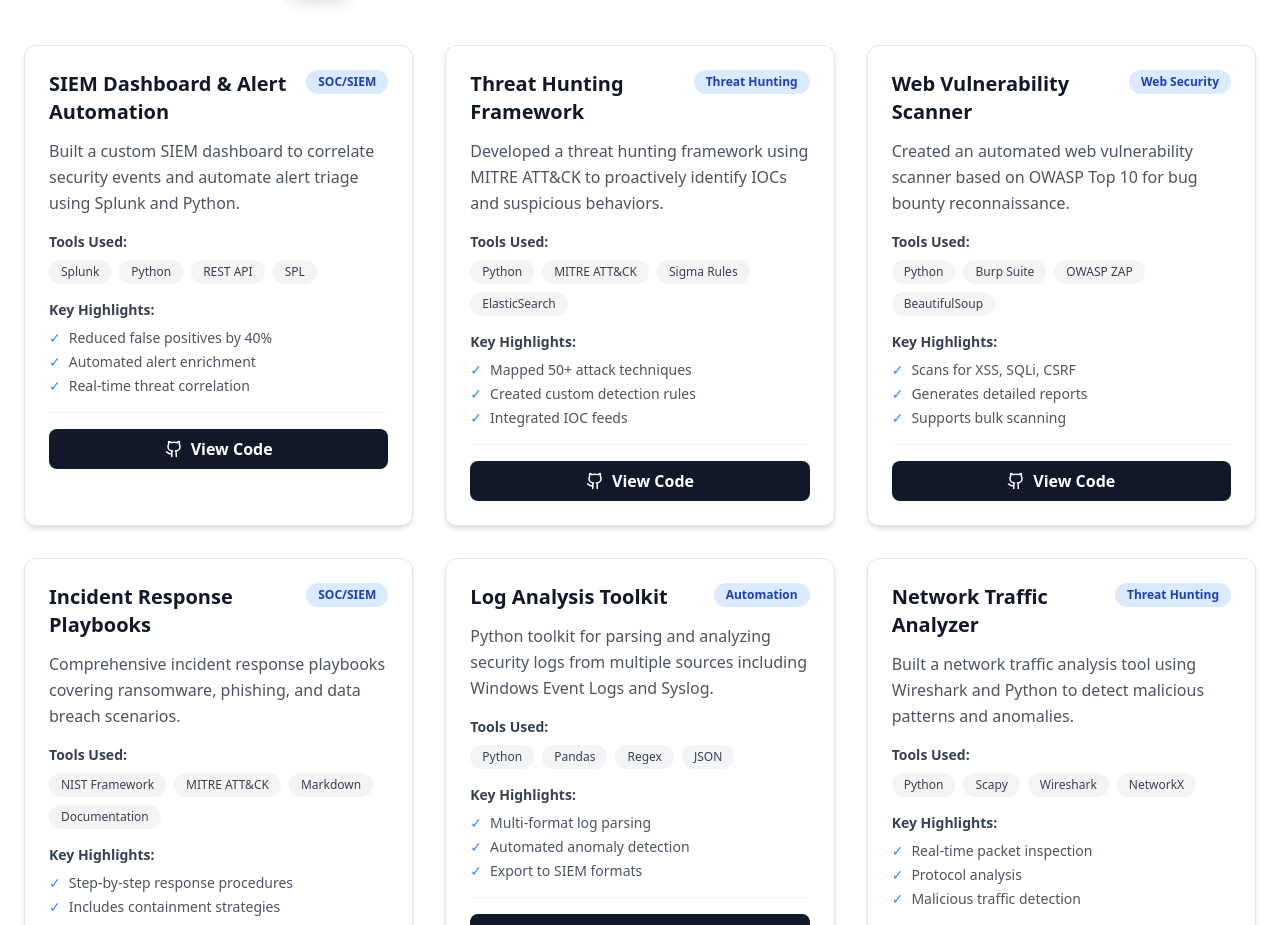
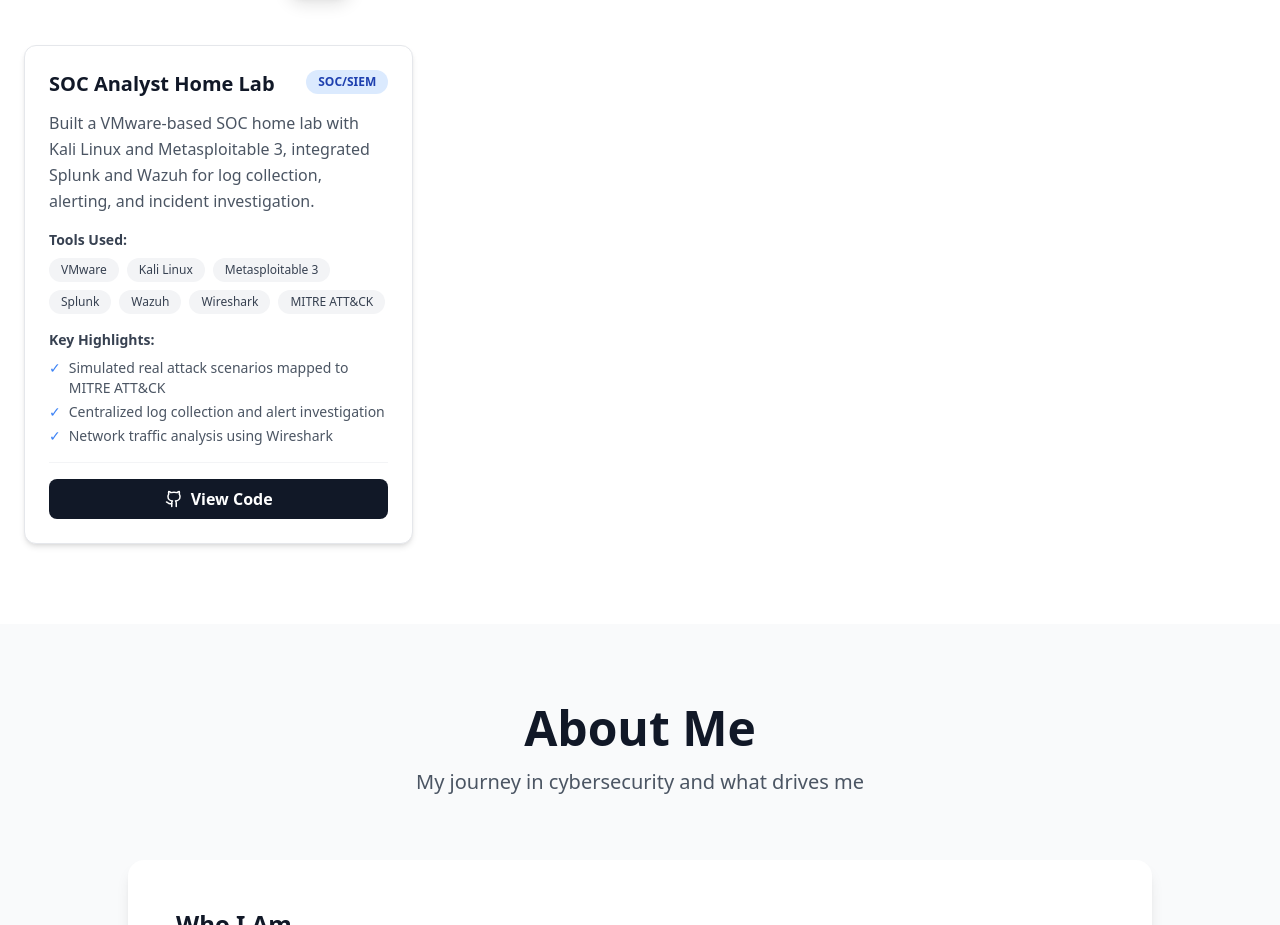
Before and after one commit to kabir737851/kabir_bagalkot_portfolio, a React (Vite) app: page / in a window 1280 px wide. Shown: the part 1875-2800 px from the top of the page. Built offline with nearby package versions, Linux system fonts and the light colour scheme.

Commit message:
Updated portfolio sections

```diff
--- a/index.html
+++ b/index.html
@@ -4,7 +4,7 @@
     <meta charset="UTF-8" />
     <link rel="icon" type="image/svg+xml" href="/vite.svg" />
     <meta name="viewport" content="width=device-width, initial-scale=1.0" />
-    <title>Cybersecurity Portfolio Website</title>
+    <title>Kabir Bagalkot Portfolio Website</title>
     <meta property="og:image" content="https://bolt.new/static/og_default.png" />
     <meta name="twitter:card" content="summary_large_image" />
     <meta name="twitter:image" content="https://bolt.new/static/og_default.png" />
--- a/src/components/About.tsx
+++ b/src/components/About.tsx
@@ -18,21 +18,18 @@ const About = () => {
             <h3 className="text-2xl font-bold text-gray-900 mb-6">Who I Am</h3>
             <div className="prose prose-lg max-w-none text-gray-700 leading-relaxed space-y-4">
               <p>
-                I'm a passionate cybersecurity professional with a strong focus on Security Operations Center (SOC)
-                activities, threat detection, and incident response. My journey into cybersecurity began with a
-                fascination for understanding how systems can be protected against evolving cyber threats.
+               Hi, I’m <strong>Kabir Bagalkot</strong>, an aspiring <strong>SOC Analyst / Security Analyst</strong> passionate about
+               <strong>detecting threats</strong>, <strong>analyzing logs</strong>, and <strong>responding to incidents</strong> in real-world environments.
+               Through my <strong>SOC Home Lab</strong>, I’ve gained practical experience with
+               <strong>Splunk</strong>, <strong>Wazuh</strong>, and <strong>MITRE ATT&CK</strong>, building the skills needed for effective
+               <strong>monitoring</strong>, <strong>investigation</strong>, and <strong>incident response</strong>.
               </p>
               <p>
-                Through hands-on experience in SOC monitoring, SIEM analysis, and threat hunting, I've developed
-                a comprehensive skill set that enables me to identify, investigate, and respond to security incidents
-                effectively. I believe in continuous learning and staying updated with the latest threat landscape,
-                attack techniques, and defensive strategies.
-              </p>
-              <p>
-                My approach combines technical expertise with analytical thinking, allowing me to not just detect
-                threats but also understand the adversary's tactics, techniques, and procedures (TTPs) using
-                frameworks like MITRE ATT&CK. I'm committed to contributing to a safer digital environment through
-                proactive security measures and rapid incident response.
+               With <strong>2+ years of secure full-stack development experience</strong>, I bring an <strong>engineering mindset</strong> to cybersecurity—
+               helping me <strong>identify risks quickly</strong> and <strong>collaborate with teams</strong> to remediate vulnerabilities efficiently.
+               I’ve discovered <strong>20+ vulnerabilities</strong>, including <strong>IDOR</strong>, <strong>XSS</strong>, and
+               <strong>AI prompt injection</strong>, and I’m driven to turn security findings into
+               <strong>meaningful improvements</strong>.
               </p>
             </div>
           </div>
@@ -62,10 +59,6 @@ const About = () => {
                   <span className="text-blue-500 mr-2">•</span>
                   Security automation with SOAR platforms
                 </li>
-                <li className="flex items-start">
-                  <span className="text-blue-500 mr-2">•</span>
-                  Kubernetes security
-                </li>
               </ul>
             </div>
 
@@ -92,10 +85,6 @@ const About = () => {
                 <li className="flex items-start">
                   <span className="text-green-500 mr-2">•</span>
                   Security Engineer
-                </li>
-                <li className="flex items-start">
-                  <span className="text-green-500 mr-2">•</span>
-                  Penetration Tester
                 </li>
               </ul>
             </div>
--- a/src/components/Certifications.tsx
+++ b/src/components/Certifications.tsx
@@ -20,37 +20,8 @@ const Certifications = () => {
       status: 'completed',
     },
     {
-      name: 'Certified SOC Analyst (CSA)',
-      issuer: 'EC-Council',
-      date: '2024',
-      credentialId: 'ECC-CSA-12345',
-      proofUrl: 'https://www.credly.com/badges/example',
-      status: 'completed',
-    },
-    {
-      name: 'Splunk Core Certified User',
-      issuer: 'Splunk',
-      date: '2023',
-      credentialId: 'SPLK-001234',
-      proofUrl: 'https://www.credly.com/badges/example',
-      status: 'completed',
-    },
-    {
-      name: 'MITRE ATT&CK Defender Training',
-      issuer: 'MITRE',
-      date: '2023',
-      proofUrl: 'https://attack.mitre.org/',
-      status: 'completed',
-    },
-    {
       name: 'Blue Team Level 1 (BTL1)',
       issuer: 'Security Blue Team',
-      date: 'In Progress',
-      status: 'in-progress',
-    },
-    {
-      name: 'Certified Ethical Hacker (CEH)',
-      issuer: 'EC-Council',
       date: 'In Progress',
       status: 'in-progress',
     },
--- a/src/components/Contact.tsx
+++ b/src/components/Contact.tsx
@@ -185,7 +185,7 @@ const Contact = () => {
                 <h4 className="font-semibold text-gray-900 mb-4">Connect With Me</h4>
                 <div className="space-y-3">
                   <a
-                    href="https://linkedin.com/in/yourprofile"
+                    href="https://www.linkedin.com/in/kabir-bagalkot-35a3181a8/"
                     target="_blank"
                     rel="noopener noreferrer"
                     className="flex items-center gap-3 bg-white hover:bg-gray-50 text-gray-900 px-4 py-3 rounded-lg font-semibold transition-all transform hover:scale-105 shadow-md"
@@ -195,7 +195,7 @@ const Contact = () => {
                   </a>
 
                   <a
-                    href="https://github.com/yourusername"
+                    href="https://github.com/kabir737851/SOC-Home-Lab"
                     target="_blank"
                     rel="noopener noreferrer"
                     className="flex items-center gap-3 bg-white hover:bg-gray-50 text-gray-900 px-4 py-3 rounded-lg font-semibold transition-all transform hover:scale-105 shadow-md"
@@ -205,7 +205,7 @@ const Contact = () => {
                   </a>
 
                   <a
-                    href="mailto:your.email@example.com"
+                    href="mailto:kabirbagalkot99@gmail.com"
                     className="flex items-center gap-3 bg-white hover:bg-gray-50 text-gray-900 px-4 py-3 rounded-lg font-semibold transition-all transform hover:scale-105 shadow-md"
                   >
                     <Mail className="w-5 h-5 text-red-600" />
--- a/src/components/Hero.tsx
+++ b/src/components/Hero.tsx
@@ -19,10 +19,10 @@ const Hero = () => {
         <div className="max-w-4xl mx-auto text-center">
           <div className="animate-fade-in">
             <h1 className="text-5xl md:text-7xl font-bold mb-4 animate-slide-up">
-              Your Name
+              Kabir Bagalkot
             </h1>
             <h2 className="text-2xl md:text-3xl text-blue-300 mb-6 animate-slide-up animation-delay-100">
-              Cybersecurity Analyst | SOC Specialist
+              Cybersecurity Analyst | Aspiring SOC Analyst
             </h2>
             <p className="text-lg md:text-xl text-gray-300 mb-8 max-w-3xl mx-auto leading-relaxed animate-slide-up animation-delay-200">
               Specialized in SOC monitoring, incident detection, threat hunting, SIEM investigations,
@@ -46,7 +46,7 @@ const Hero = () => {
                 Download Resume
               </button>
               <a
-                href="https://github.com/yourusername"
+                href="https://github.com/kabir737851"
                 target="_blank"
                 rel="noopener noreferrer"
                 className="flex items-center gap-2 border-2 border-white hover:bg-white hover:text-blue-900 text-white px-6 py-3 rounded-lg font-semibold transition-all transform hover:scale-105"
--- a/src/components/Projects.tsx
+++ b/src/components/Projects.tsx
@@ -16,100 +16,16 @@ const Projects = () => {
 
   const projects: Project[] = [
     {
-      name: 'SIEM Dashboard & Alert Automation',
-      description: 'Built a custom SIEM dashboard to correlate security events and automate alert triage using Splunk and Python.',
+      name: 'SOC Analyst Home Lab',
+      description: 'Built a VMware-based SOC home lab with Kali Linux and Metasploitable 3, integrated Splunk and Wazuh for log collection, alerting, and incident investigation.',
       category: 'SOC/SIEM',
-      tools: ['Splunk', 'Python', 'REST API', 'SPL'],
+      tools: ['VMware', 'Kali Linux', 'Metasploitable 3', 'Splunk', 'Wazuh', 'Wireshark', 'MITRE ATT&CK'],
       highlights: [
-        'Reduced false positives by 40%',
-        'Automated alert enrichment',
-        'Real-time threat correlation',
+        'Simulated real attack scenarios mapped to MITRE ATT&CK',
+        'Centralized log collection and alert investigation',
+        'Network traffic analysis using Wireshark',
       ],
-      githubUrl: 'https://github.com/yourusername/siem-dashboard',
-    },
-    {
-      name: 'Threat Hunting Framework',
-      description: 'Developed a threat hunting framework using MITRE ATT&CK to proactively identify IOCs and suspicious behaviors.',
-      category: 'Threat Hunting',
-      tools: ['Python', 'MITRE ATT&CK', 'Sigma Rules', 'ElasticSearch'],
-      highlights: [
-        'Mapped 50+ attack techniques',
-        'Created custom detection rules',
-        'Integrated IOC feeds',
-      ],
-      githubUrl: 'https://github.com/yourusername/threat-hunting',
-    },
-    {
-      name: 'Web Vulnerability Scanner',
-      description: 'Created an automated web vulnerability scanner based on OWASP Top 10 for bug bounty reconnaissance.',
-      category: 'Web Security',
-      tools: ['Python', 'Burp Suite', 'OWASP ZAP', 'BeautifulSoup'],
-      highlights: [
-        'Scans for XSS, SQLi, CSRF',
-        'Generates detailed reports',
-        'Supports bulk scanning',
-      ],
-      githubUrl: 'https://github.com/yourusername/vuln-scanner',
-    },
-    {
-      name: 'Incident Response Playbooks',
-      description: 'Comprehensive incident response playbooks covering ransomware, phishing, and data breach scenarios.',
-      category: 'SOC/SIEM',
-      tools: ['NIST Framework', 'MITRE ATT&CK', 'Markdown', 'Documentation'],
-      highlights: [
-        'Step-by-step response procedures',
-        'Includes containment strategies',
-        'Aligned with industry standards',
-      ],
-      githubUrl: 'https://github.com/yourusername/ir-playbooks',
-    },
-    {
-      name: 'Log Analysis Toolkit',
-      description: 'Python toolkit for parsing and analyzing security logs from multiple sources including Windows Event Logs and Syslog.',
-      category: 'Automation',
-      tools: ['Python', 'Pandas', 'Regex', 'JSON'],
-      highlights: [
-        'Multi-format log parsing',
-        'Automated anomaly detection',
-        'Export to SIEM formats',
-      ],
-      githubUrl: 'https://github.com/yourusername/log-toolkit',
-    },
-    {
-      name: 'Network Traffic Analyzer',
-      description: 'Built a network traffic analysis tool using Wireshark and Python to detect malicious patterns and anomalies.',
-      category: 'Threat Hunting',
-      tools: ['Python', 'Scapy', 'Wireshark', 'NetworkX'],
-      highlights: [
-        'Real-time packet inspection',
-        'Protocol analysis',
-        'Malicious traffic detection',
-      ],
-      githubUrl: 'https://github.com/yourusername/traffic-analyzer',
-    },
-    {
-      name: 'Security Automation Scripts',
-      description: 'Collection of Python and Bash scripts for automating common security tasks and workflows.',
-      category: 'Automation',
-      tools: ['Python', 'Bash', 'APIs', 'Cron'],
-      highlights: [
-        'Automated vulnerability scanning',
-        'Report generation',
-        'Integration with ticketing systems',
-      ],
-      githubUrl: 'https://github.com/yourusername/sec-automation',
-    },
-    {
-      name: 'OWASP Top 10 Lab Environment',
-      description: 'Created a vulnerable web application lab for practicing OWASP Top 10 exploitation techniques.',
-      category: 'Web Security',
-      tools: ['Docker', 'PHP', 'MySQL', 'DVWA'],
-      highlights: [
-        'Hands-on vulnerability practice',
-        'Dockerized environment',
-        'Training documentation included',
-      ],
-      githubUrl: 'https://github.com/yourusername/owasp-lab',
+      githubUrl: 'https://github.com/kabir737851/SOC-Home-Lab',
     },
   ];
 
```
